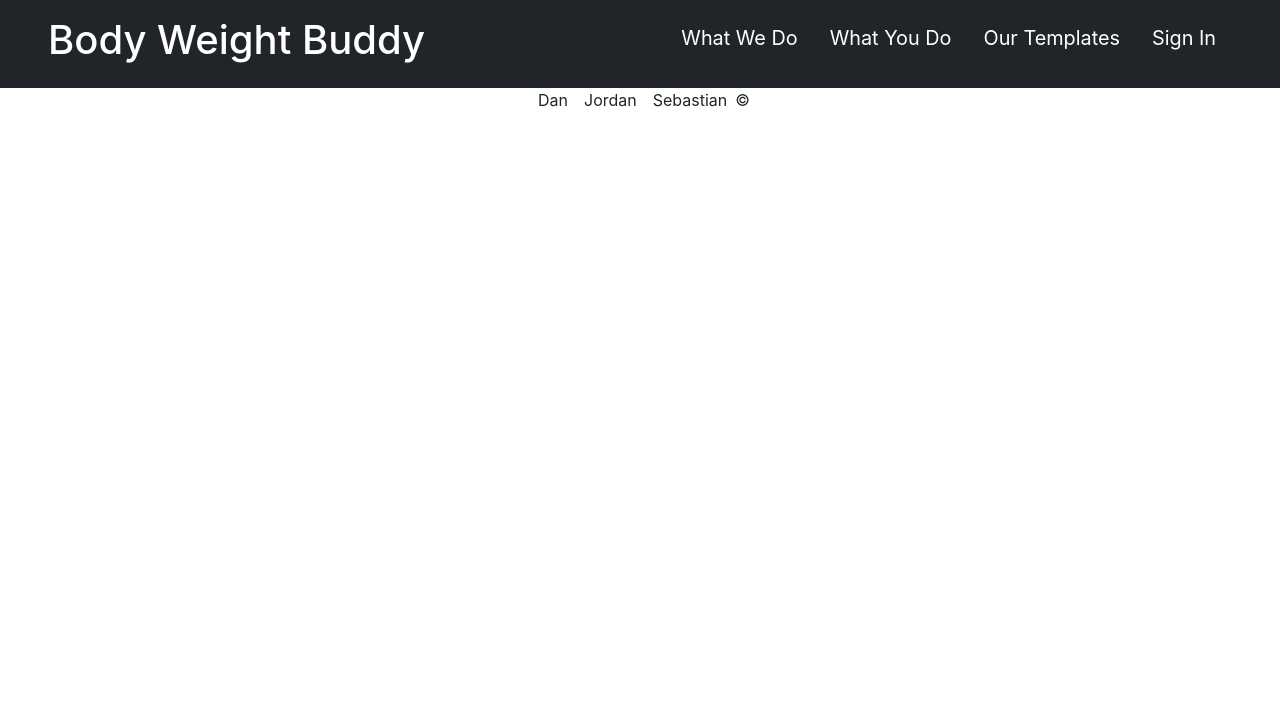
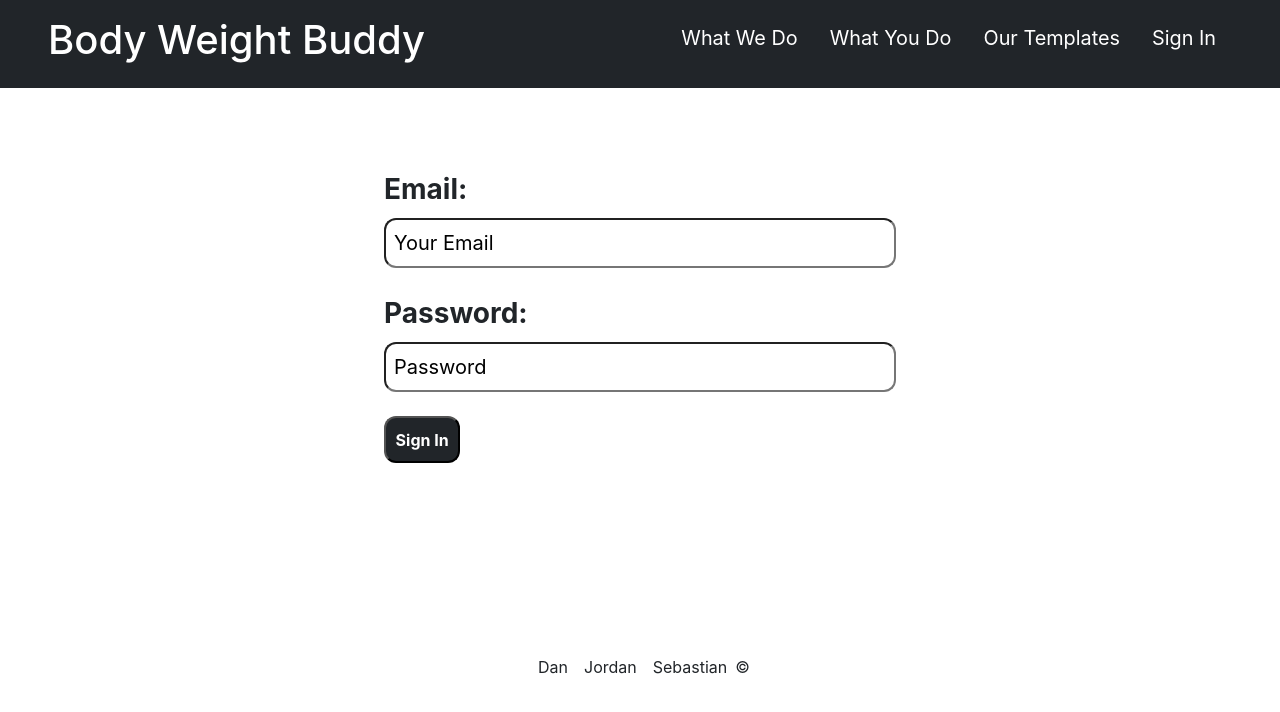
Before and after one commit to jfraught/Body-weight-tracker, a React (Create React App) app in the folder client/: page /login in a window 1280 px wide. Shown: the top 712 px of the page. Built offline with nearby package versions, Linux system fonts and the light colour scheme.

Commit message:
added login page

```diff
--- a/client/src/App.js
+++ b/client/src/App.js
@@ -7,6 +7,7 @@ import Header from './components/Header';
 import Footer from './components/Footer';
 import Home from './pages/Home';
 import Dashboard from './pages/Dashboard';
+import Login from './pages/Login';
 
 const client = new ApolloClient({
   request: operation => {
@@ -30,6 +31,7 @@ function App() {
         <div>
           <Route exact path ='/' component={Home} />
           <Route exact path ='/dashboard' component={Dashboard} />
+          <Route exact path='/login' component={Login} />
         </div>
         <Footer />
       </div>
--- a/client/src/components/Header/index.js
+++ b/client/src/components/Header/index.js
@@ -11,7 +11,7 @@ const Header = () => {
                     <li className="px-3"><a href="#what-we-do">What We Do</a></li>
                     <li className="px-3"><a href="#what-you-do">What You Do</a></li>
                     <li className="px-3"><a href="#our-template">Our Templates</a></li>
-                    <li className="px-3"><button>Sign In</button></li>
+                    <li className="px-3"><button><Link to="/login">Sign In</Link></button></li>
                 </ul>
             </nav>
         </header>
--- a/client/src/index.css
+++ b/client/src/index.css
@@ -211,7 +211,7 @@ td {
 
 .dashboard h2 {
   padding-top: 3vh;
-  padding-left: 3vh;
+  padding-left: 10vh;
 }
 
 .dashboard h3 {
@@ -267,3 +267,14 @@ td {
   display: flex;
   justify-content: center;
 }
+
+.login {
+  width: 40%;
+  margin: auto;
+  padding-top: 10vh;
+  padding-bottom: 15%;
+}
+
+.login button {
+  margin: auto
+}
--- /dev/null
+++ b/client/src/pages/Login.js
@@ -0,0 +1,27 @@
+import React from 'react';
+
+const Login = () => {
+    return (
+        <section className="login">
+            <form>
+                <div>
+                    <label htmlFor='email' className="signup-label">Email:</label>
+                    <input type='email' name='email' defaultValue='Your Email' className="form-input"></input>
+                </div>
+
+                <br/>
+
+                <div>
+                    <label htmlFor='password' className="signup-label">Password:</label>
+                    <input type='text' name='password' defaultValue='Password' className="form-input" ></input>
+                </div>
+
+                <br/>
+
+                <button>Sign In</button>
+            </form>
+        </section>
+    );
+};
+
+export default Login;
```
